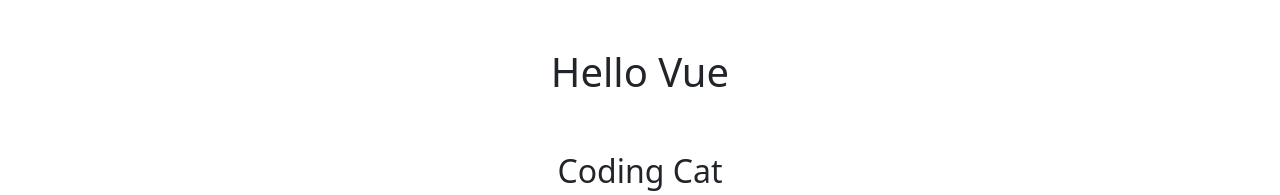
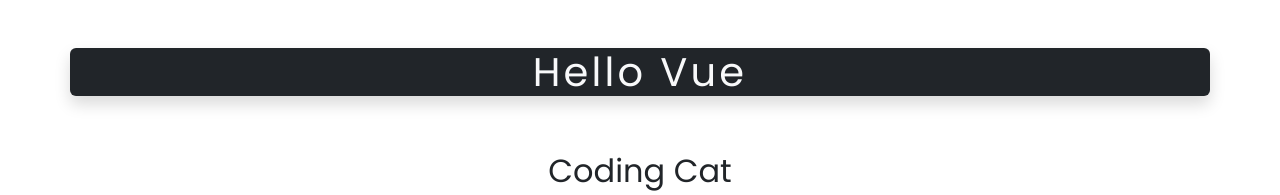
Before and after one commit to giuliaballestrero/vue-hello, a plain HTML site: page index.html in a window 1280 px wide. Shown: the top 195 px of the page. Drawn offline with nearby package versions, Linux system fonts and the light colour scheme.

Commit message:
Add css classes using Vue

```diff
--- a/css/style.css
+++ b/css/style.css
@@ -0,0 +1,7 @@
+body {
+    font-family: 'Poppins', sans-serif;
+}
+
+h1 {
+    letter-spacing: .2rem;
+}
--- a/index.html
+++ b/index.html
@@ -14,6 +14,12 @@
 
     <!--Importing Vue 3.2-->
     <script src="https://unpkg.com/vue@3/dist/vue.global.js"></script>
+
+    <!--Importing Google Font-->
+    <link rel="preconnect" href="https://fonts.googleapis.com">
+    <link rel="preconnect" href="https://fonts.gstatic.com" crossorigin>
+    <link href="https://fonts.googleapis.com/css2?family=Poppins:wght@400;700&display=swap" rel="stylesheet">
+
 </head>
 <body>
 
@@ -21,7 +27,7 @@
 
     <div  id="app" class="text-center">
         <header class="p-5">
-        <h1 class="container">
+        <h1 :class="titleClass">
             {{message}}
         </h1>
         </header>
@@ -36,7 +42,7 @@
                         <p>
                             {{text}}
                         </p>
-                        <img class="img-fluid" v-bind:src="image" alt="">
+                        <img class="img-fluid" :src="image" alt="">
                     </div>
                 </div>
             </div>
--- a/js/script.js
+++ b/js/script.js
@@ -6,7 +6,8 @@
             message: 'Hello Vue',
             title: 'Coding Cat',
             text: 'Look at this coding cat, it looks purr-fect!',
-            image: 'https://images.unsplash.com/photo-1634838083208-ce7a36701fe4?ixlib=rb-4.0.3&ixid=MnwxMjA3fDB8MHxwaG90by1wYWdlfHx8fGVufDB8fHx8&auto=format&fit=crop&w=1170&q=80'
+            image: 'https://images.unsplash.com/photo-1634838083208-ce7a36701fe4?ixlib=rb-4.0.3&ixid=MnwxMjA3fDB8MHxwaG90by1wYWdlfHx8fGVufDB8fHx8&auto=format&fit=crop&w=1170&q=80',
+            titleClass: 'container bg-dark text-light shadow rounded'
         }
     }
 }).mount('#app');
```
